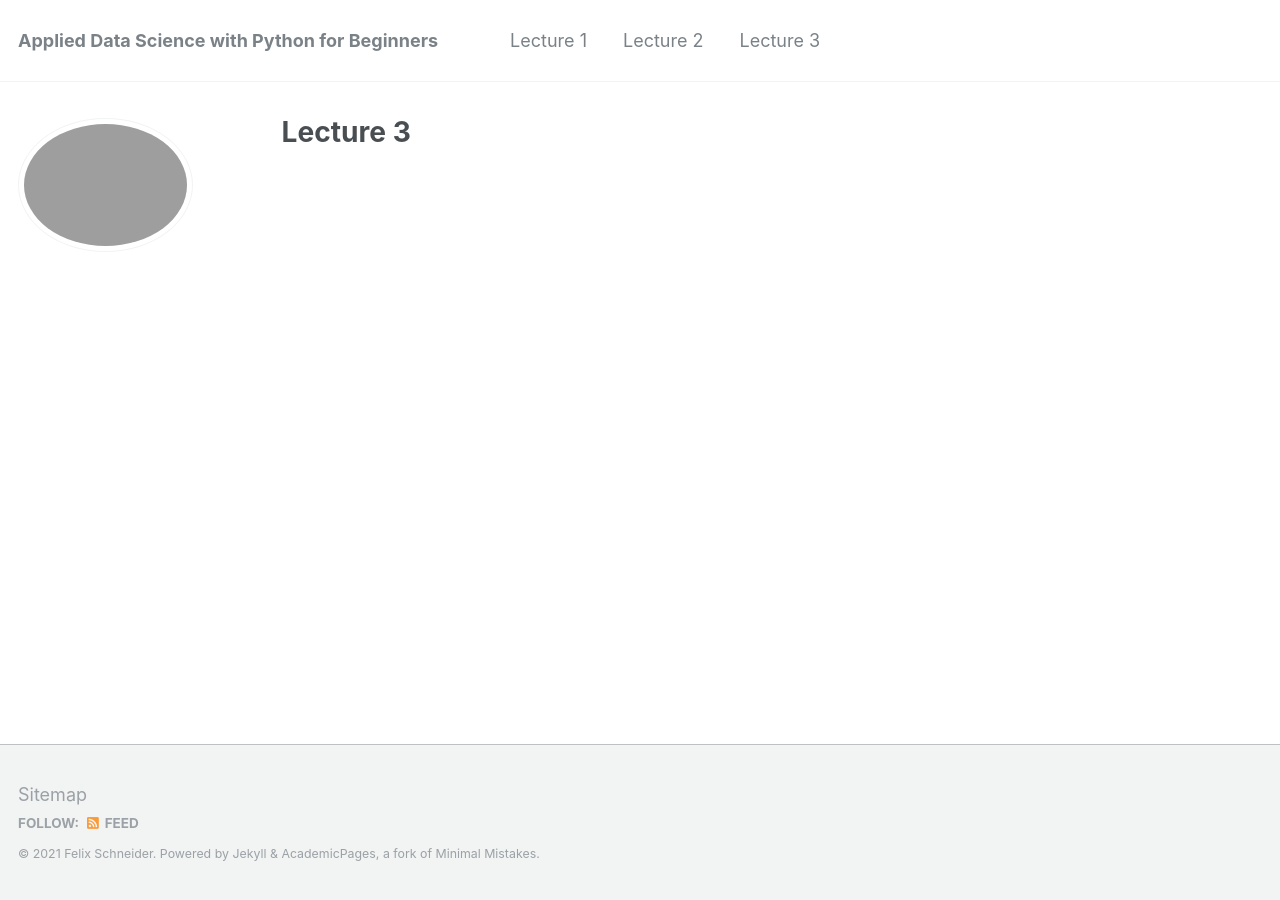
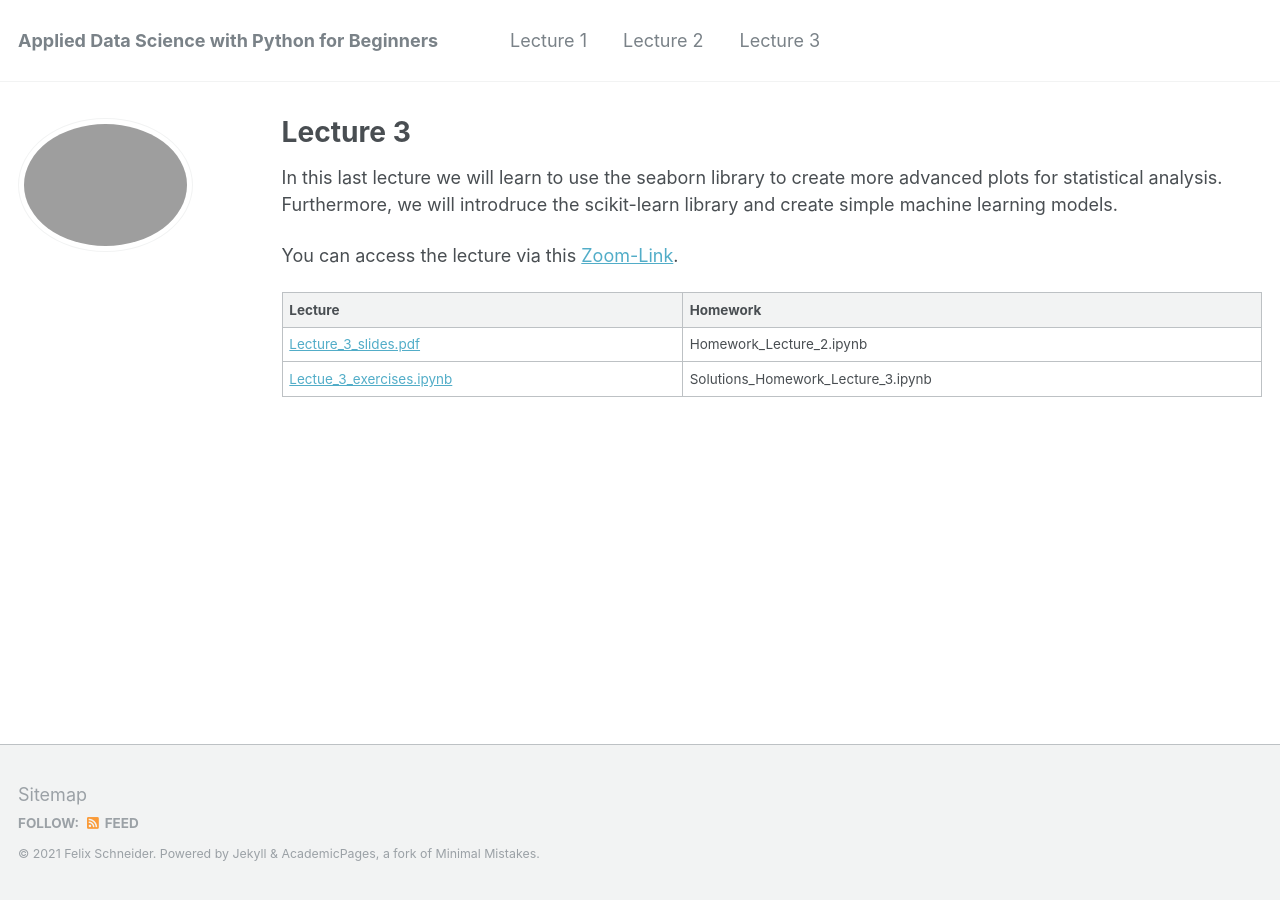
Before and after one commit to flxmschneider/flxmschneider.github.io, a Jekyll site: the page built from _pages/lecture3.md, in a window 1280 px wide. Built offline with Jekyll 4.4.1, drawn with Linux system fonts in a browser that asks for light colours.

Commit message:
added lecture 3

```diff
--- a/_pages/lecture3.md
+++ b/_pages/lecture3.md
@@ -4,3 +4,13 @@ title: "Lecture 3"
 permalink: /lecture3/
 author_profile: true
 ---
+In this last lecture we will learn to use the seaborn library to create more advanced plots
+for statistical analysis.
+Furthermore, we will introdruce the scikit-learn library and create simple machine learning models.
+
+You can access the lecture via this [Zoom-Link](https://us02web.zoom.us/j/84475605798?pwd=czJJZVJmSnhuZkRVTHNTUjB2ZGVFQT09).
+
+| Lecture          | Homework   |
+| --------         | ------ |
+|  [Lecture_3_slides.pdf](https://flxmschneider.github.io/files/lecture_3_slides.pdf) |  Homework_Lecture_2.ipynb|
+|[Lectue_3_exercises.ipynb](https://colab.research.google.com/drive/1vE2MZSkClQ47gpVg0LC_cyr4tqeumizd?usp=sharing)  | Solutions_Homework_Lecture_3.ipynb |
```
Also changed, not shown: 1 other file.
